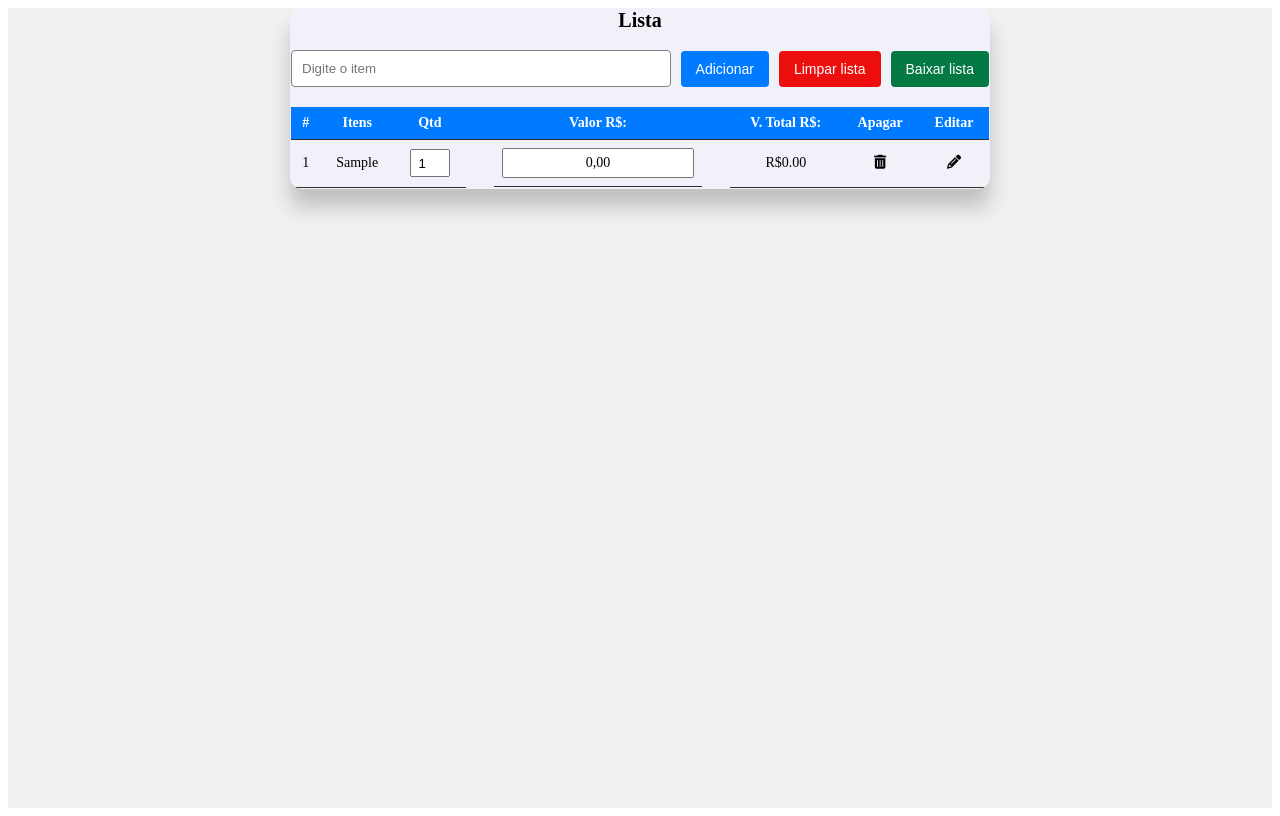
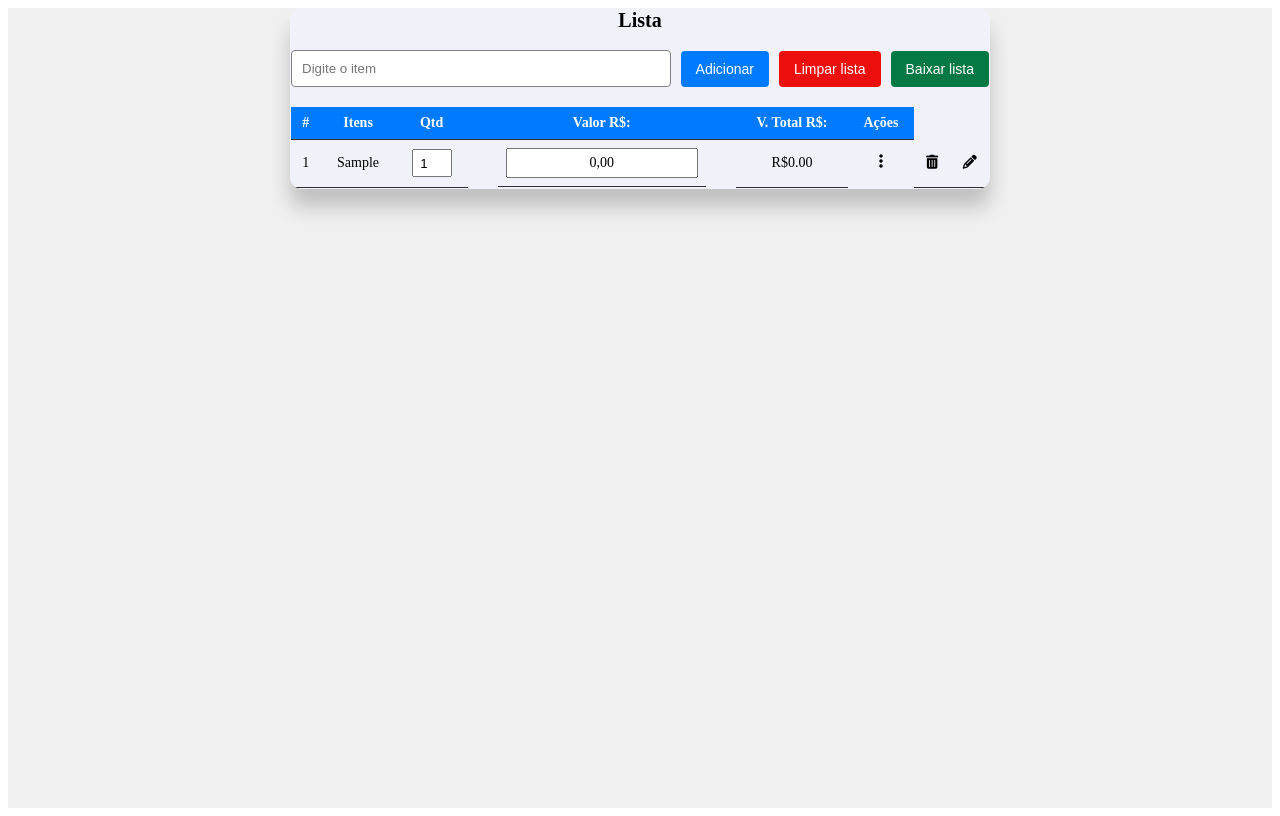
Before and after one commit to lucas-sagit/ListaCompras, an Angular app: page / in a window 1280 px wide. Both pictures are taken after typing "Sample" into the empty fields and a click on the button "Adicionar". Built offline with nearby package versions, Linux system fonts and the light colour scheme.

Commit message:
melhorar layout

```diff
--- a/src/app/shopping/shopping.component.html
+++ b/src/app/shopping/shopping.component.html
@@ -21,8 +21,7 @@
               <th>Qtd</th>
               <th>Valor R$:</th>
               <th>V. Total R$:</th>
-              <th>Apagar</th>
-              <th>Editar</th>
+              <th>Ações</th>
             </tr>
           </thead>
           <tbody>
@@ -47,6 +46,7 @@
                 {{ (atributo.quantidade ? +atributo.quantidade : 0) * (atributo.valor ? +atributo.valor : 0) |
                 currency:'BRL' }}
               </td>
+                  <i class="fa fa-ellipsis-v" aria-hidden="true"></i>
                 <td>
                   <i class="fas fa-trash-alt" type="button" (click)="removerItem(atributo)"></i>
                 </td>
@@ -57,7 +57,7 @@
             }
             @empty {
             <tr>
-              <td colspan="7">Nenhum item na lista</td>
+              <td colspan="6">Nenhum item na lista</td>
             </tr>
             }
           </tbody>
--- a/src/app/shopping/shopping.component.ts
+++ b/src/app/shopping/shopping.component.ts
@@ -33,6 +33,15 @@ export class ShoppingComponent {
       item.nome = novoNome.trim();
     }
   }
+
+  opcoesItens = [];
+
+  onNomeSelecionado(atributo: any): void {
+    if (atributo.nome && !atributo.quantidade) {
+      atributo.quantidade = 1;
+    }
+  }
+
 
   reculcularIds() {
     this.lista.forEach((item, index) => {
```
Lines whose indentation alone changed are shown as unchanged.
